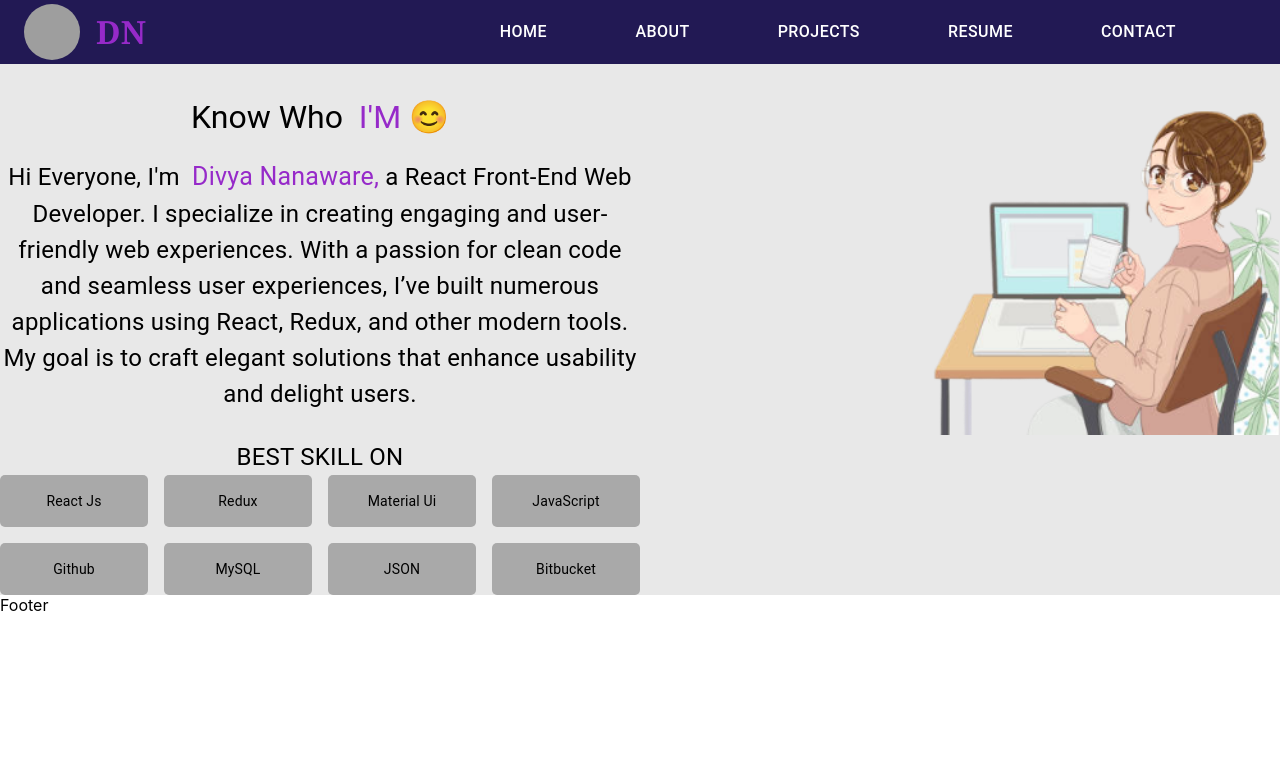
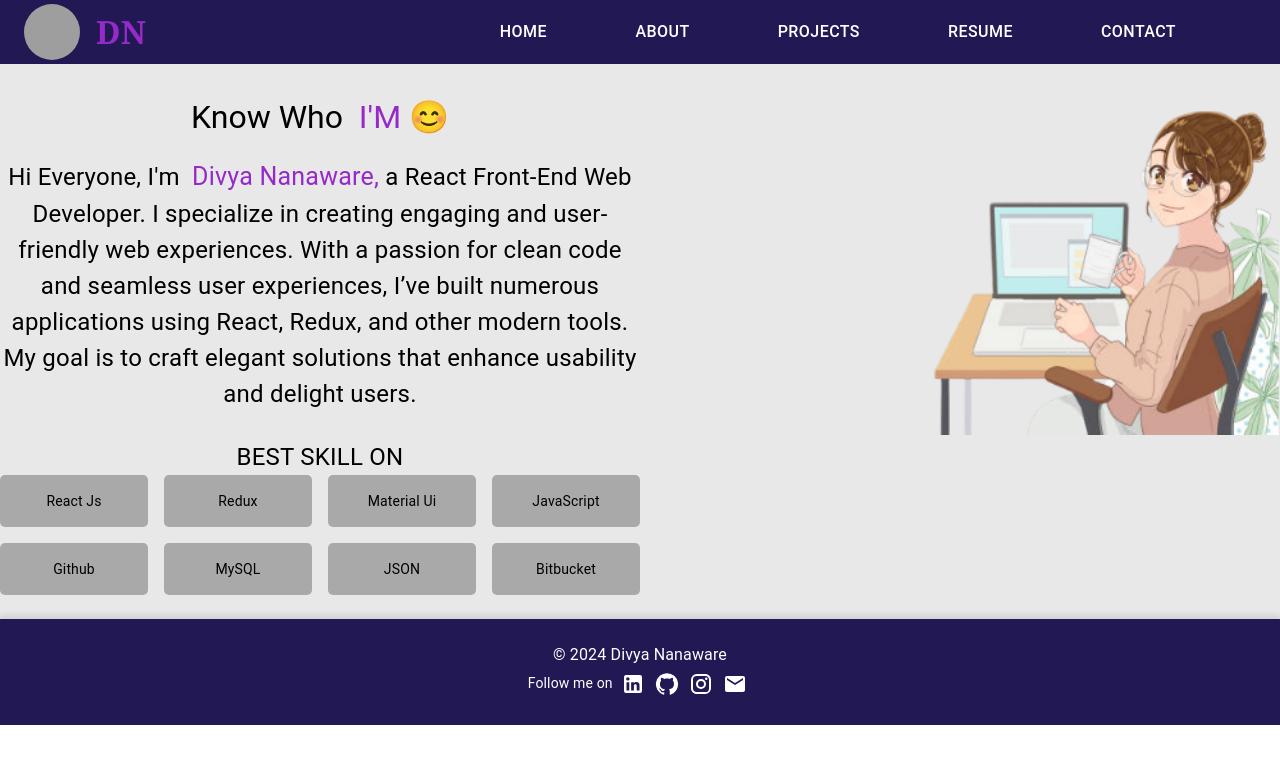
Before and after one commit to nanawaredivya/Divya-portfolio, a React (Create React App) app: page /about in a window 1280 px wide. Shown: the top 764 px of the page. Built offline with nearby package versions, Linux system fonts and the light colour scheme; grey boxes are pictures that could not be loaded.

Commit message:
add Footer page

```diff
--- a/src/components/layouts/Footer.jsx
+++ b/src/components/layouts/Footer.jsx
@@ -1,9 +1,48 @@
-import React from 'react'
+import React from 'react';
+import { Box, Typography, Link, IconButton } from '@mui/material';
+import LinkedInIcon from '@mui/icons-material/LinkedIn';
+import GitHubIcon from '@mui/icons-material/GitHub';
+import InstagramIcon from '@mui/icons-material/Instagram';
+import EmailIcon from '@mui/icons-material/Email';
 
 const Footer = () => {
   return (
-    <div>Footer</div>
-  )
-}
+    <Box
+      component="footer"
+      sx={{
+        backgroundColor: '#221954',
+        color: '#fff',
+        textAlign: 'center',
+        py: 3,
+        boxShadow: '0px -4px 6px rgba(0, 0, 0, 0.1)',
+      }}
+    >
+      <Typography variant="body1">© 2024 Divya Nanaware</Typography>
+      <Typography variant="body2">
+        Follow me on{' '}
+        <Link href="https://www.linkedin.com/feed/" color="inherit" target="_blank" rel="noopener">
+          <IconButton color="inherit" size="small">
+            <LinkedInIcon />
+          </IconButton>
+        </Link>
+        <Link href="https://github.com/nanawaredivya" color="inherit" target="_blank" rel="noopener">
+          <IconButton color="inherit" size="small">
+            <GitHubIcon />
+          </IconButton>
+        </Link>
+        <Link href="https://www.instagram.com/" color="inherit" target="_blank" rel="noopener">
+          <IconButton color="inherit" size="small">
+            <InstagramIcon />
+          </IconButton>
+        </Link>
+        <Link href="mailto:divyananaware28@gmail.com" color="inherit">
+          <IconButton color="inherit" size="small">
+            <EmailIcon />
+          </IconButton>
+        </Link>
+      </Typography>
+    </Box>
+  );
+};
 
-export default Footer
+export default Footer;
--- a/src/components/pages/About.jsx
+++ b/src/components/pages/About.jsx
@@ -54,7 +54,10 @@ const About = () => {
           >
             BEST SKILL ON
           </Typography>
-          <Grid container justifyContent="center" alignItems="center" spacing={2}>
+          <Grid container justifyContent="center" alignItems="center" spacing={2}
+          sx={{
+            marginBottom: '1.5rem'
+          }}>
             <Grid item xs={6} sm={3}>
               <Box
                 sx={{
```
